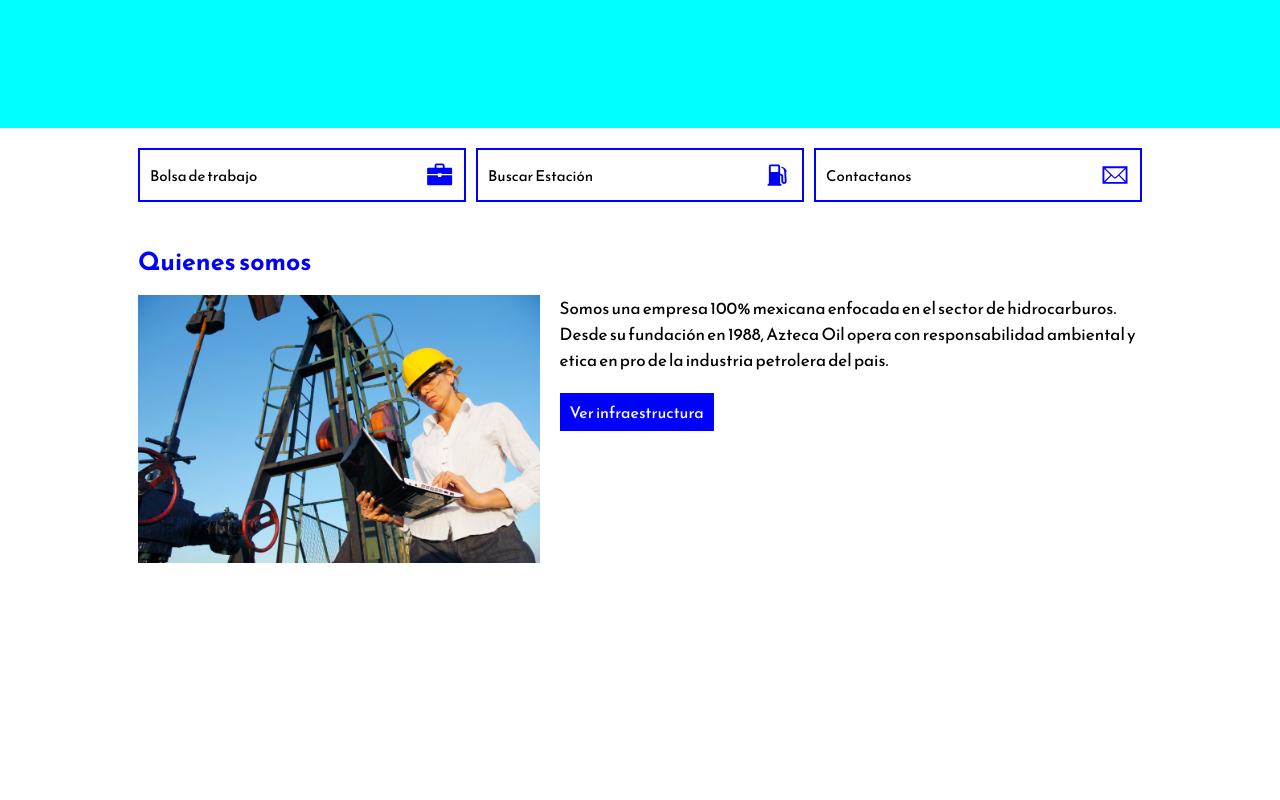
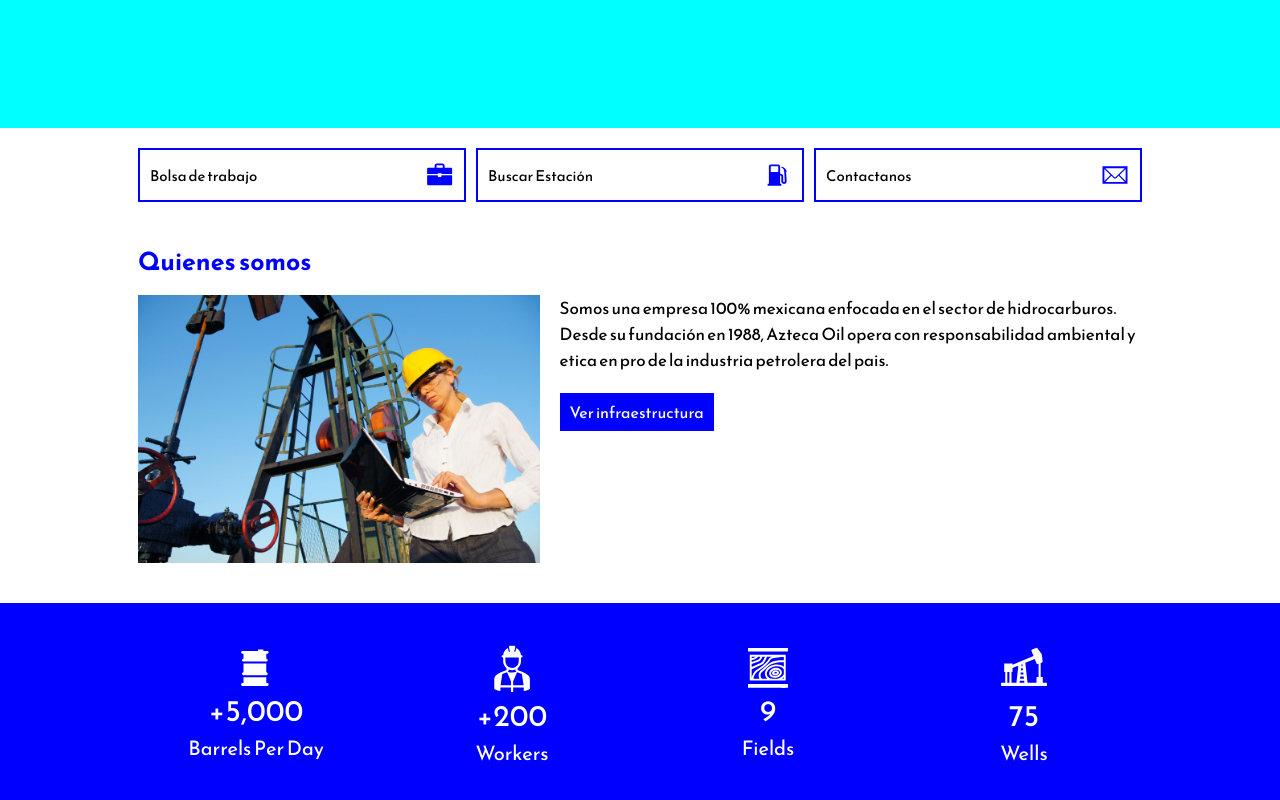
Before and after one commit to EddBeltran/oil-company-website, a React (Create React App) app: page / in a window 1280 px wide. Shown: the part 472-1272 px from the top of the page. Before the commit the page ends 1055 px from the top, so only its background shows below. Built offline with nearby package versions, Linux system fonts and the light colour scheme.

Commit message:
Se agregó estilo a componente company facts

```diff
--- a/src/App.js
+++ b/src/App.js
@@ -1,5 +1,7 @@
 import Header from './components/Header';
 import HeroSlider from './components/HeroSlider/HeroSlider';
+import WhoWeAre from './components/WhoWeAre';
+import CompanyFacts from './components/CompanyFacts/CompanyFacts';
 
 //import AboutUs from './components/AboutUs'
 //import Certificates from './components/Certificates'
@@ -14,7 +16,6 @@ import HeroSlider from './components/HeroSlider/HeroSlider';
 import useObserver from './hooks/useObserver'
 import { useEffect } from 'react'
 import HeroLinks from './components/HeroLinks';
-import WhoWeAre from './components/WhoWeAre';
 
 
 
@@ -45,6 +46,7 @@ function App(){
             <HeroSlider />
             <HeroLinks />
             <WhoWeAre />
+            <CompanyFacts />
         </div>
     )
 }
--- /dev/null
+++ b/src/components/CompanyFacts/CompanyFacts.js
@@ -0,0 +1,41 @@
+import React from "react";
+import Fact from "./Fact";
+
+function CompanyFacts() {
+  return (
+    <section className="block block--primary big-container">
+      <div className="company-facts grid grid--1x4 small-container">
+        <Fact
+          iconName="icon-barrel"
+          iconColor="white"
+          iconSize="40"
+          number="+5,000"
+          text="barrels per day"
+        />
+        <Fact
+          iconName="icon-engineer"
+          iconColor="white"
+          iconSize="50"
+          number="+200"
+          text="workers"
+        />
+        <Fact
+          iconName="icon-map"
+          iconColor="white"
+          iconSize="40"
+          number="9"
+          text="fields"
+        />
+        <Fact
+          iconName="icon-sucker-rod"
+          iconColor="white"
+          iconSize="50"
+          number="75"
+          text="wells"
+        />
+      </div>
+    </section>
+  );
+}
+
+export default CompanyFacts;
--- /dev/null
+++ b/src/components/CompanyFacts/Fact.js
@@ -0,0 +1,14 @@
+import React from 'react';
+import Icon from '../UI/Icon';
+
+function Fact({iconName, iconColor, iconSize, number, text}) {
+  return (
+    <div className='fact'>
+        <Icon name={iconName} color={iconColor} size={iconSize} />
+        <span className='fact__number'>{number}</span>
+        <p className='fact__text'>{text}</p>
+    </div>
+  )
+}
+
+export default Fact
--- a/src/styles/_desktop.scss
+++ b/src/styles/_desktop.scss
@@ -173,25 +173,24 @@
 
 
 // facts components
-.fact {
-    &__container {
+.company-facts {
+    padding: 2rem 0;
+
+    .fact {
         display: flex;
         flex-direction: column;
         align-items: center;
         justify-content: center;
+        color: #fff;
+        text-align: center;
 
-        img {
-            max-width: 70px;
-            max-height: 60px;
-            display: block;
-        }
         &__number {
-            color: rgb(123, 255, 0);
             font-size: 3rem;
         }
         &__text {
-            color: aqua;
+            text-transform: capitalize;
             font-size: 2rem;
+
         }
     }
 }
--- a/src/styles/_mobile.scss
+++ b/src/styles/_mobile.scss
@@ -65,5 +65,11 @@
         }
     }
 
+    //company-facts
+    .company-facts {
+        grid-template-columns: repeat(2, 1fr);
+        gap: 2rem;
+    }
+
 
 }
--- a/src/styles/_utilities.scss
+++ b/src/styles/_utilities.scss
@@ -9,17 +9,18 @@
 
 .big-container {
     margin: 0 auto;
-    max-width: 1600px;
+    max-width: 2000px;
 }
 
 .block {
     padding: 2rem 0;
 
-    &-primary {
-        background: brown;
+    &--primary {
+        margin-top: 2rem;
+        background: config.$primary-color;
     }
 
-    &-dark {
+    &--dark {
         background: rgb(2, 14, 2);
     }
 }
```
